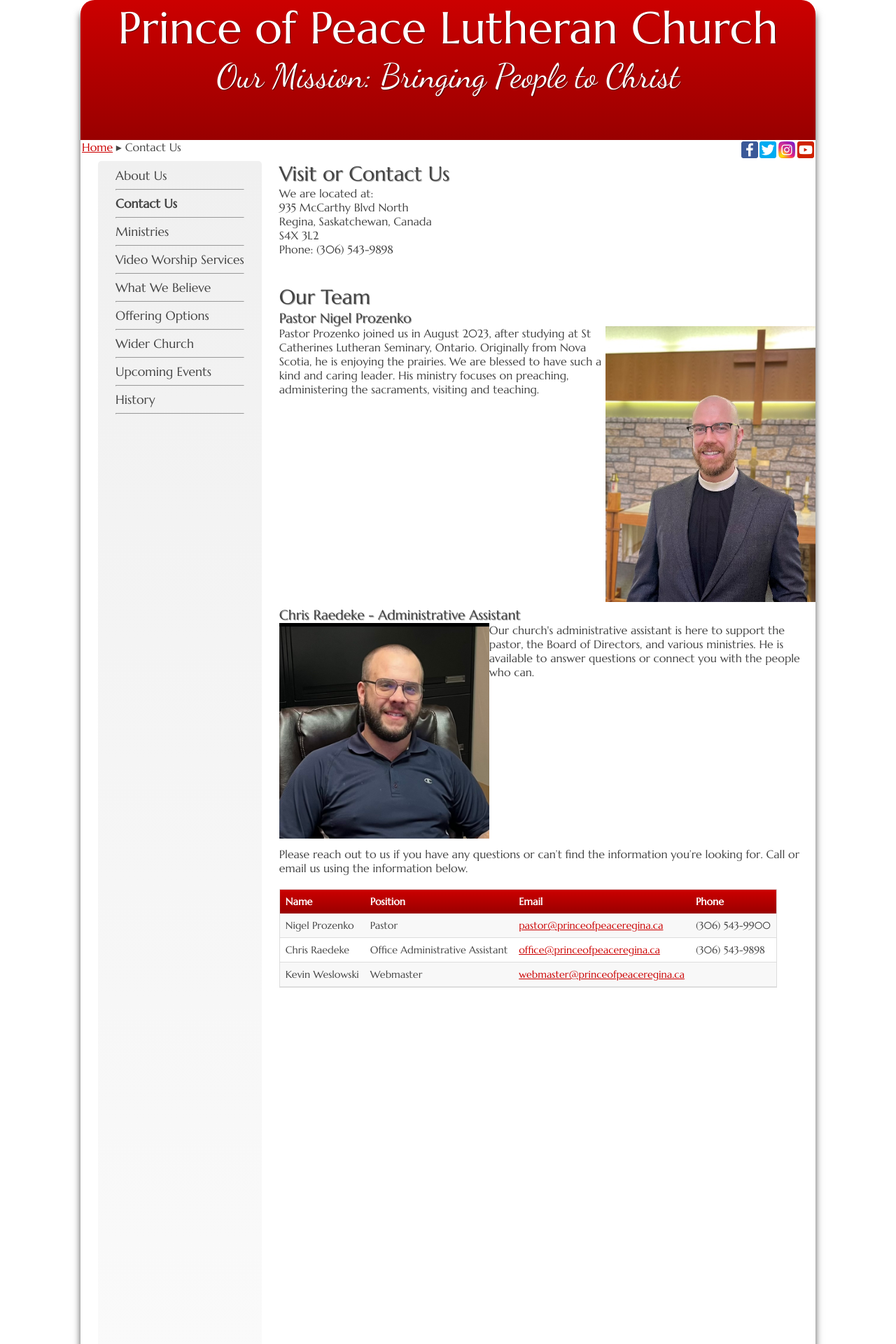
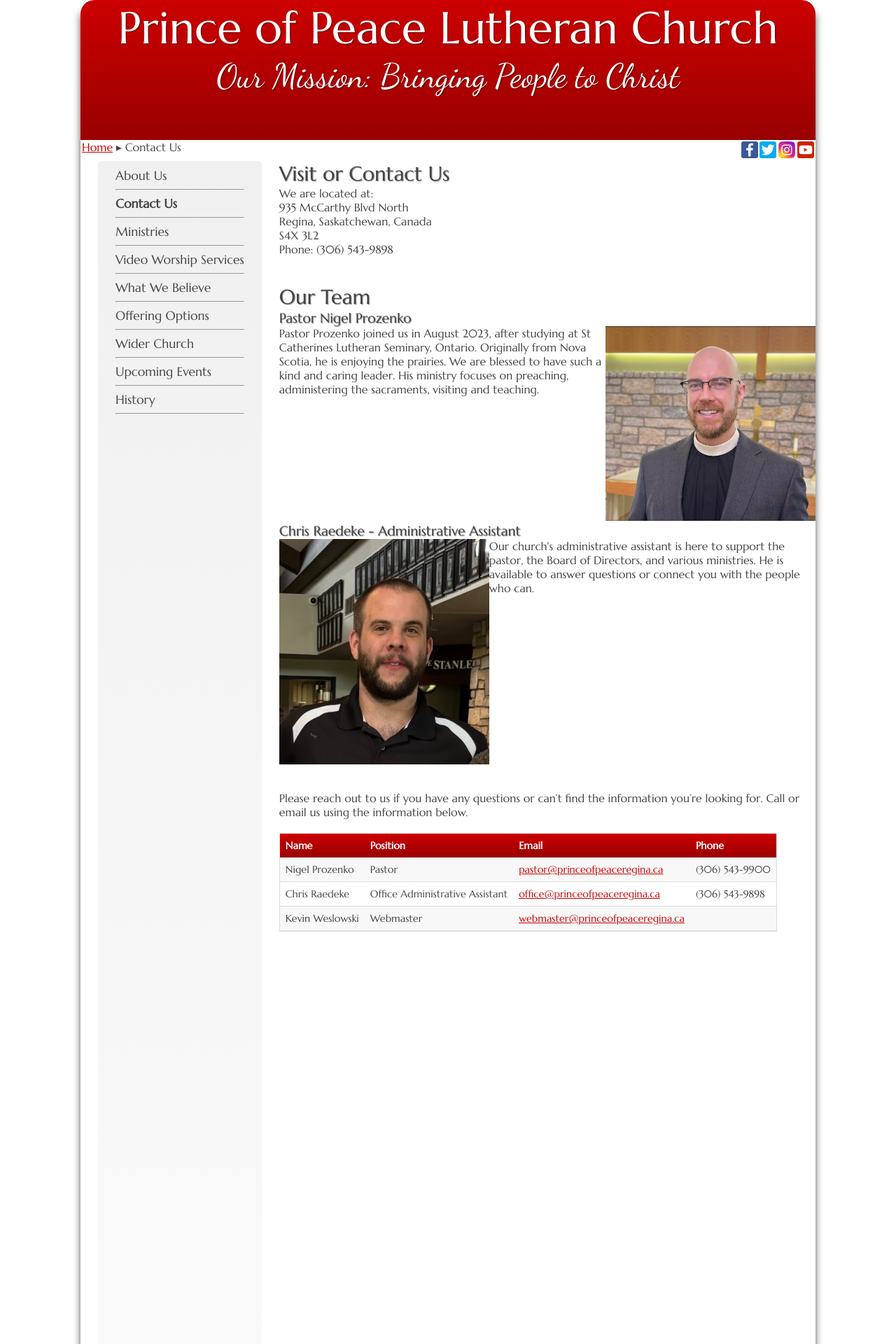
Before and after one commit to weslowsk/princeofpeace, a Jekyll site: the page built from contact.html, in a window 1280 px wide. Shown: the top 1920 px of the page at 70% size. Built offline with Jekyll 4.4.1, drawn with Linux system fonts in a browser that asks for light colours.

Commit message:
updated images and referencing page

```diff
--- a/contact.html
+++ b/contact.html
@@ -18,7 +18,7 @@ Phone: (306) 543-9898<br/>
 <h1>Our Team</h1>
 <div>
 <h2>Pastor Nigel Prozenko</h2>
-<img src="{{site.baseurl}}/images/pastor_prozenko.jpg" width="300" alt="" style="float: right">
+<img src="{{site.baseurl}}/images/pastor_prozenko2.jpg" width="300" alt="" style="float: right">
 <p>Pastor Prozenko joined us in August 2023, after studying at St Catherines Lutheran Seminary, Ontario.
 Originally from Nova Scotia, he is enjoying the prairies.
 We are blessed to have such a kind and caring leader.
@@ -28,19 +28,15 @@ His ministry focuses on preaching, administering the sacraments, visiting and te
 <br/><br/>
 <br/><br/>
 <br/><br/>
-<br/><br/>
-<br/><br/>
-<br/><br/>
 <br/>
 <div>
 <h2 style="clear: right">Chris Raedeke - Administrative Assistant</h2>
-<img src="{{site.baseurl}}/images/chris_raedeke.jpg" width="300" alt="" style="float: left">
+<img src="{{site.baseurl}}/images/chris_raedeke2.jpg" width="300" alt="" style="float: left">
 <p>Our church's administrative assistant is here to support the pastor, the Board of Directors, and various ministries.
 He is available to answer questions or connect you with the people who can.</p>
 </div>
 <br/><br/>
 <br/><br/>
-
 <br/><br/>
 <br/><br/>
 <br/><br/>
@@ -51,10 +47,8 @@ He is available to answer questions or connect you with the people who can.</p>
 <img src="{{site.baseurl}}/images/daryl_hoffman.jpg" width="300" alt="" style="float: left">
 <p>Daryl heads our church's Executive Board and is also an Elder who helps with the congregation’s spiritual needs.</p>
 </div>
-
-
 -->
-
+<br/><br/>
 <p style="clear: right">Please reach out to us if you have any questions or can’t find the information you’re looking for. Call or email us using the information below.</p>
 
 <br/>
```
Also changed, not shown: images/chris_raedeke2.jpg (added), images/pastor_prozenko2.jpg (added).
